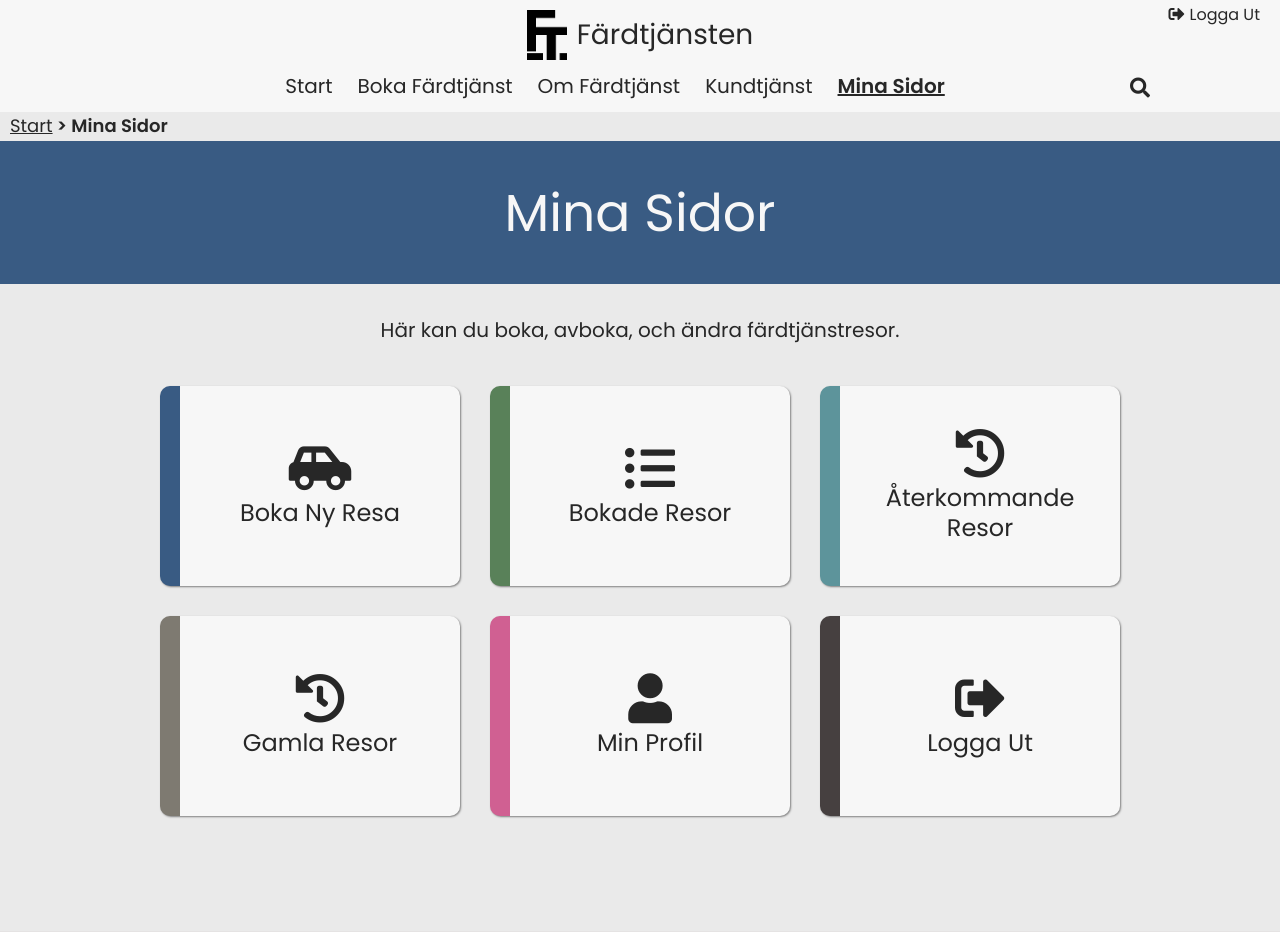
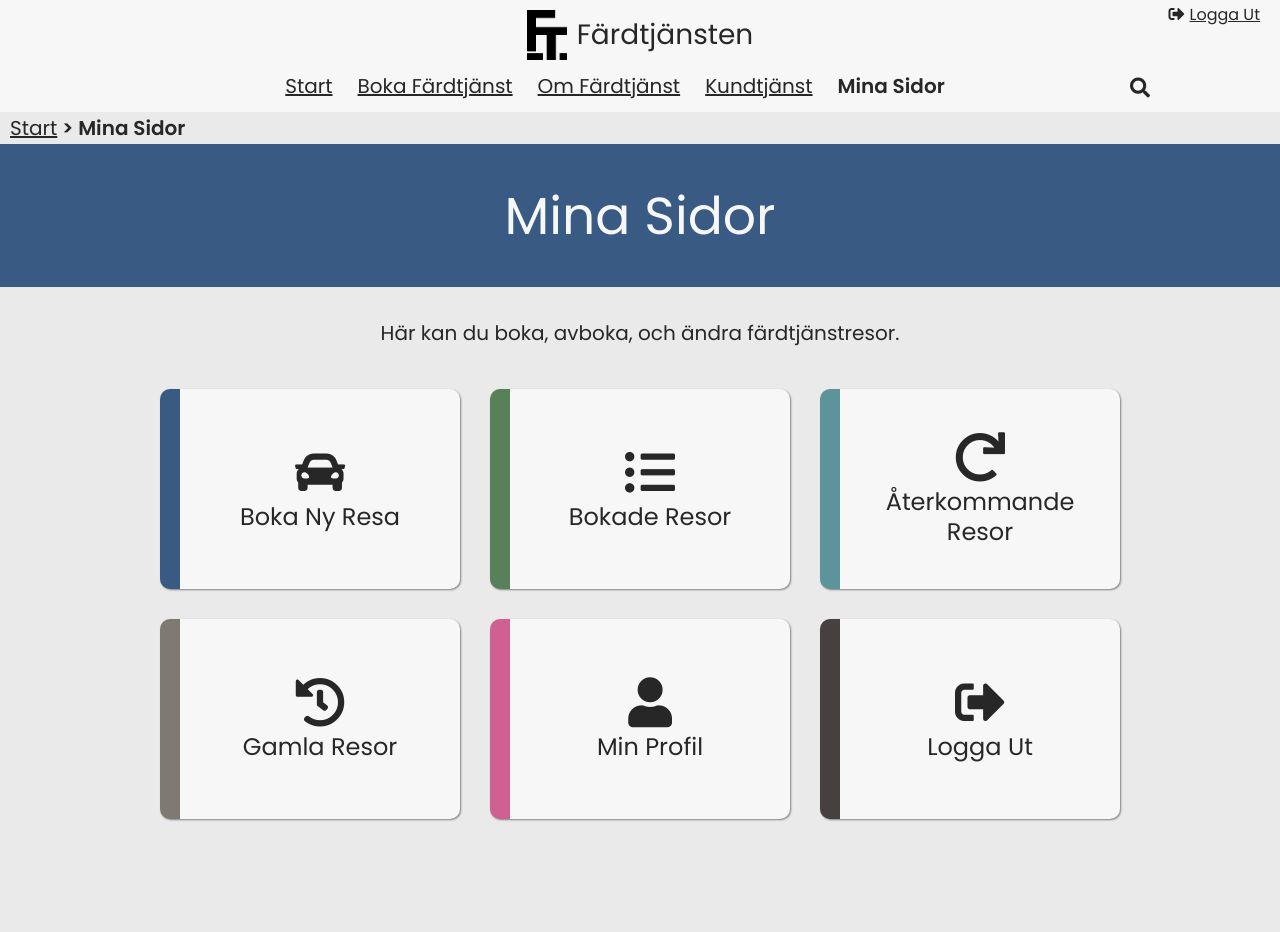
Before and after one commit to jona-laa/fardtjansten, a PHP site: page /pages/minasidor.html in a window 1280 px wide. Shown: the top 932 px of the page. Run offline with PHP 8.4, Linux system fonts and the light colour scheme; style sheets or scripts are compiled from the project's sources; some libraries are stand-ins or nearby versions.

Commit message:
fix -breadcrumbs size & icon update

```diff
--- a/src/index.html
+++ b/src/index.html
@@ -78,7 +78,7 @@
         <h2 class="section-heading">Startmeny</h2>
         <a href="./pages/boka.html">
           <div class="box-menu_box border-main rounded">
-            <i class="fas fa-car-side"></i>
+            <i class="fas fa-car"></i>
             <span>Boka färdtjänst</span>
           </div>
         </a>
--- a/src/pages/bokaaterkommande.html
+++ b/src/pages/bokaaterkommande.html
@@ -80,10 +80,10 @@
                     <legend>Resedetaljer</legend>
 
                     <label for="travel-from">Från</label><br>
-                    <input type="text" id="travel-from" name="fravel-from" required autocomplete="on"><br>
+                    <input type="text" id="travel-from" name="fravel-from" required aria-required="true" autocomplete="on"><br>
 
                     <label for="travel-to">Till</label><br>
-                    <input type="text" id="travel-to" name="travel-to" required autocomplete="on"><br>
+                    <input type="text" id="travel-to" name="travel-to" required aria-required="true" autocomplete="on"><br>
 
                     <label>Veckodag</label><br>
                     <div class="travel-weekdays">
@@ -118,7 +118,7 @@
                     </div>
 
                     <label for="travel-time">Tid för avresa</label><br>
-                    <input type="time" id="travel-time" name="travel-time" required="required"><br>
+                    <input type="time" id="travel-time" name="travel-time" required aria-required="true"><br>
 
                     <label for="travel-companions">Medresenär</label><br>
                     <input type="number" value="0" min="0" max="3" id="travel-companions" name="travel-companions"><br>
--- a/src/pages/minasidor.html
+++ b/src/pages/minasidor.html
@@ -84,7 +84,7 @@
                 <h2 class="section-heading">Startmeny</h2>
                 <a href="./bokaresa.html">
                     <div class="box-menu_box border-main rounded">
-                        <i class="fas fa-car-side"></i>
+                        <i class="fas fa-car"></i>
                         <span>Boka Ny Resa</span>
                     </div>
                 </a>
@@ -98,7 +98,7 @@
 
                 <a href="./aterkommande.html">
                     <div class="box-menu_box border-reoccurring rounded">
-                        <i class="fas fa-history"></i>
+                        <i class="fas fa-redo"></i>
                         <span>Återkommande Resor</span>
                     </div>
                 </a>
--- a/src/styles/components/_breadcrumbs.scss
+++ b/src/styles/components/_breadcrumbs.scss
@@ -1,5 +1,5 @@
 .breadcrumbs {
-  font-size: 18px;
+  font-size: 20px;
   font-weight: 600;
   margin: 84px auto 0;
   max-width: 1600px;
@@ -7,7 +7,7 @@
 
   a {
     color: $black;
-    font-size: 18px;
+    font-size: 20px;
     font-weight: 400;
   }
 
@@ -20,11 +20,11 @@
   }
 
   @include maxWidth(600px) {
-    font-size: 14px;
+    font-size: 16px;
     margin: 58px auto 0;
 
     a {
-      font-size: 14px;
+      font-size: 16px;
     }
   }
 }
--- a/src/styles/components/_forms.scss
+++ b/src/styles/components/_forms.scss
@@ -35,7 +35,7 @@ form {
     margin: 0 auto 10px;
     width: 100%;
     max-width: 350px;
-    border: none;
+    border: 1px solid gray;
     box-shadow: 1px 1px 2px lightgray;
   }
 
--- a/src/styles/components/header/_main-menu.scss
+++ b/src/styles/components/header/_main-menu.scss
@@ -86,7 +86,7 @@ nav {
       a {
         color: $black;
         font-size: 22px;
-        text-decoration: none;
+        text-decoration: underline;
 
         @include maxWidth(1400px) {
           font-size: 20px;
@@ -99,7 +99,7 @@ nav {
 
       .current {
         font-weight: 600;
-        text-decoration: underline;
+        text-decoration: none;
       }
 
       .logout-btn {
```
Also changed, not shown: src/pages/bokaresa.html (+4 -4 lines), 1 other file.
